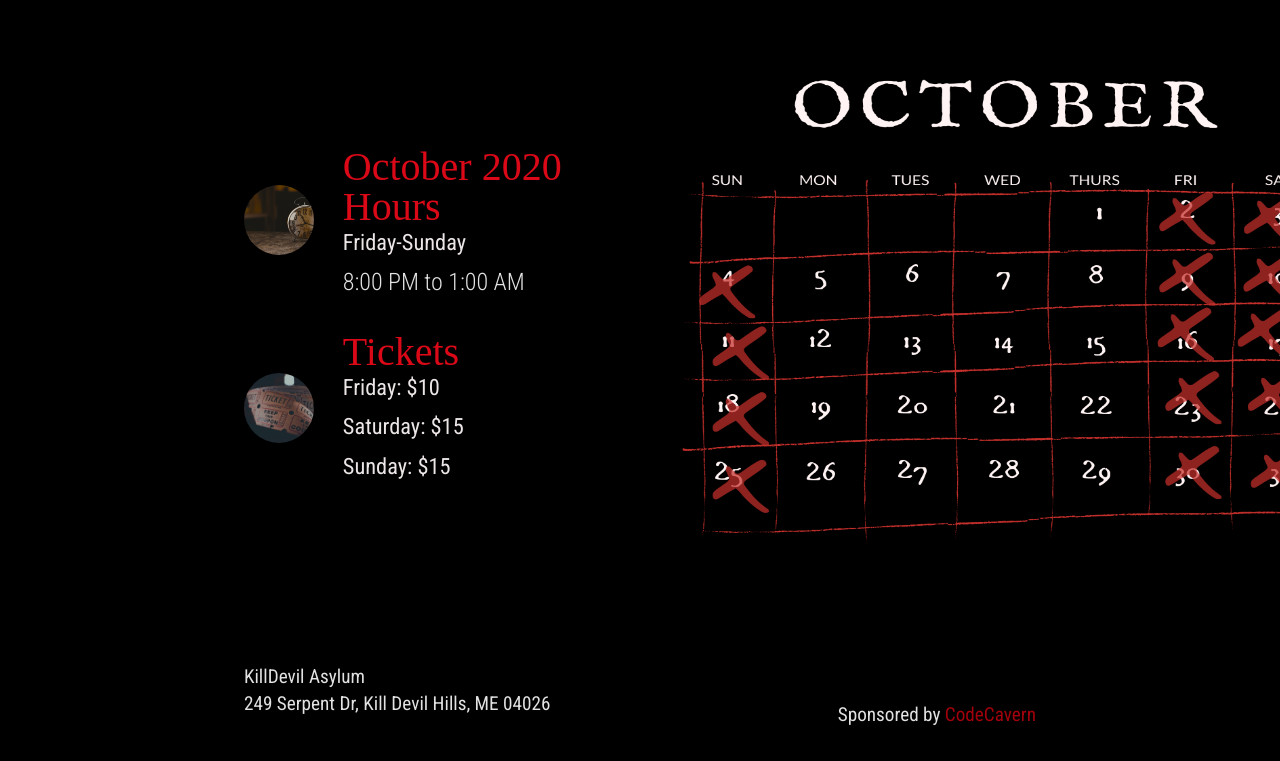
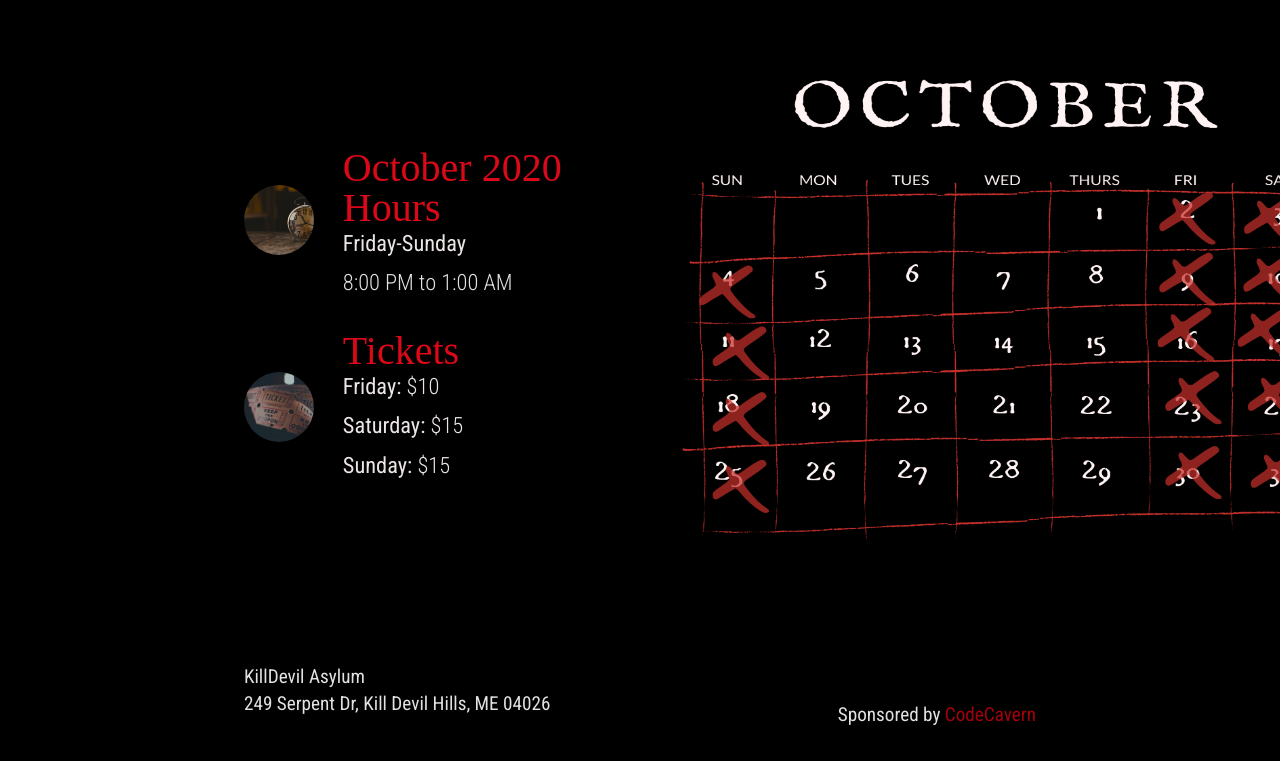
Before and after one commit to bumblybee/killdevil-asylum, a plain HTML site: page index.html in a window 1280 px wide. Shown: the part 2371-3132 px from the top of the page. Drawn offline with Linux system fonts and the light colour scheme; a web font is replaced by a local one.

Commit message:
adjusted font weight prices

```diff
--- a/styles.css
+++ b/styles.css
@@ -331,6 +331,7 @@ nav {
   display: flex;
   height: auto;
   flex-direction: column;
+
   margin-top: 2.5rem;
   width: 90%;
 }
@@ -342,7 +343,7 @@ nav {
 }
 
 .visit-categories p {
-  font-size: 1.5rem;
+  font-size: 1.4rem;
   font-weight: 300;
   color: var(--small-text);
 }
@@ -382,6 +383,10 @@ nav {
   font-weight: 400;
   margin-bottom: 0.5rem;
   font-size: 1.4rem;
+}
+
+.tickets span {
+  font-weight: 300;
 }
 
 .location {
```
